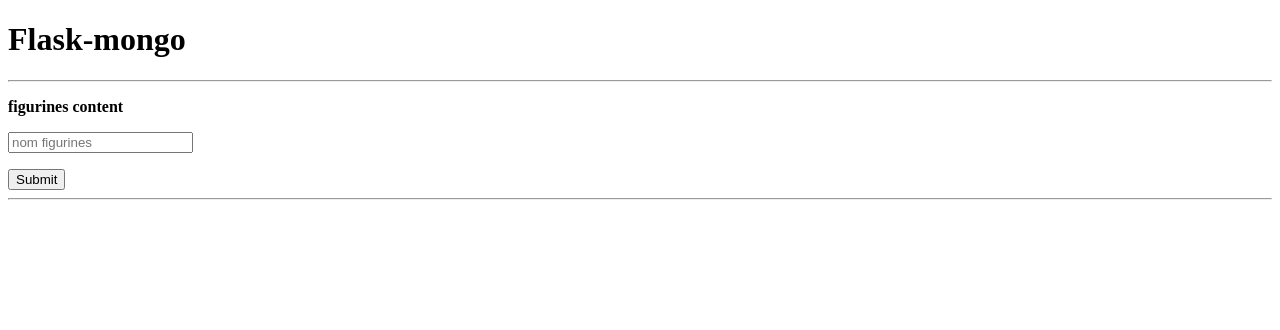
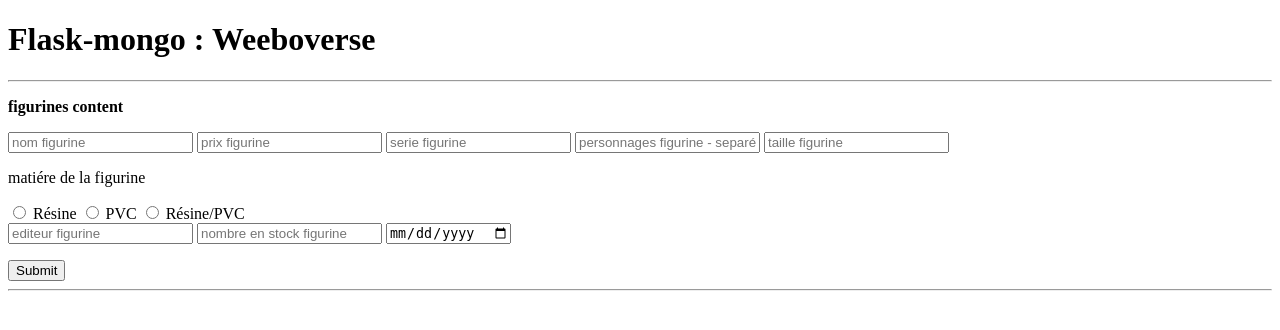
Before and after one commit to Thibault-De-Permentier/flask-mongo, a Flask app: page / in a window 1280 px wide. Shown: the top 330 px of the page. Run offline with Flask 3, Linux system fonts and the light colour scheme; data that the repository does not hold is empty.

Commit message:
ajout du create et du delete

```diff
--- a/app.py
+++ b/app.py
@@ -1,6 +1,7 @@
 from flask import Flask, render_template, request, url_for, redirect
 from pymongo import MongoClient
 from bson.objectid import ObjectId
+from datetime import datetime
 
 app = Flask(__name__)
 
@@ -17,18 +18,36 @@
 
 @app.route("/create", methods=['POST'])
 def create():
-    figurines.insert_one({'content': content, 'degree': degree})
+    nom = request.form['nom']
+    prix = request.form['prix']
+    serie = request.form['serie']
+    personnages = request.form['personnages'].split("/")
+    taille = request.form['taille']
+    matiere = request.form['matiere']
+    editeur = request.form['editeur']
+    nbEnStock = request.form['nbEnStock']
+    dateDeSortie = request.form['dateDeSortie']
+    figurines.insert_one({'nom': nom,
+                          'prix': float(prix),
+                          'reference.serie':serie,
+                          'reference.personnages':personnages,
+                          'taille':int(taille),
+                          'matiere':matiere,
+                          'nbEnStock':int(nbEnStock),
+                          'dateDeSortie': datetime.strptime(dateDeSortie, "%Y-%m-%d")})
     return redirect(url_for('index'))
 
 @app.route("/<id>/read", methods=['GET'])
-def read():
-    return "<p>Hello, World!</p>"
+def read(id):
+    figurine = figurine.find({"_id": ObjectId(id)})
+    return render_template('read.html', figurine=figurine)
+
 
 @app.route("/<id>/update", methods=['POST','PATCH','PUT'])
-def update():
+def update(id):
     return redirect(url_for('index'))
 
 @app.route("/<id>/delete", methods=['POST','DELETE'])
-def delete():
+def delete(id):
     figurines.delete_one({"_id": ObjectId(id)})
     return redirect(url_for('index'))
--- a/bd.txt
+++ b/bd.txt
@@ -106,7 +106,7 @@
     },
     {
         "nom":"Yu-Gi-Oh! - Statue Yami Yugi & Slifer Le Dragon Céleste",
-        "prix":799.00,
+        "prix":799.10,
         "reference":{
             "serie":"Yu-Gi-Oh!",
             "personnages":["Yami Yugi", "Slifer"]
@@ -144,7 +144,7 @@
         "dateDeSortie": new Date("2023-12-14")
     },
     {
-        "nom":"My Hero Academia - Figurine Izuku Midoriya Vs Muscular S-Fire "serie"s",
+        "nom":"My Hero Academia - Figurine Izuku Midoriya Vs Muscular S-Fire series",
         "prix":649.90,
         "reference":{
             "serie":"My Hero Academia",
@@ -153,7 +153,7 @@
         "taille":30,
         "matiere":"PVC",
         "editeur":"Takara Tomy",
-        "version":"S-Fire "serie"s",
+        "version":"S-Fire series",
         "nbEnStock":80,
         "dateDeSortie": new Date("2023-12-14")
     },
--- a/templates/index.html
+++ b/templates/index.html
@@ -1,8 +1,8 @@
 <!DOCTYPE html>
-<html lang="en">
+<html lang="fr">
 <head>
     <meta charset="UTF-8">
-    <title>FlaskApp</title>
+    <title>Flask-mongo : Weeboverse</title>
     <style>
         .todo {
             padding: 20px;
@@ -12,23 +12,49 @@
     </style>
 </head>
 <body>
-    <h1>Flask-mongo</h1>
+    <h1>Flask-mongo : Weeboverse</h1>
     <hr>
     <div class="content">
-    <form method="post">
+    <form action="/create" method="post">
         <p>
             <b><label for="content">figurines content</label></b>
         </p>
         <p>
-            <input type="text" name="nom"
-                placeholder="nom figurines"></input>
+            <input type="text" name="nom" placeholder="nom figurine"/>
+            <input type="text" name="prix" placeholder="prix figurine"/>
+            <input type="text" name="serie" placeholder="serie figurine"/>
+            <input type="text" name="personnages" placeholder="personnages figurine - separé par des /"/>
+            <input type="text" name="taille" placeholder="taille figurine"/>
+            <div>
+                <p><label for="matiere">matiére de la figurine</label></p>
+                <input type="radio" name="matiere" id="matiere-0" required value="Résine"/>
+                <label for="matiere-0">Résine</label>
+                <input type="radio" name="matiere" id="matiere-1" required value="PVC"/>
+                <label for="matiere-1">PVC</label>
+                <input type="radio" name="matiere" id="matiere-2" required value="Résine/PVC"/>
+                <label for="matiere-2">Résine/PVC</label>
+            </div>
+            <input type="text" name="editeur" placeholder="editeur figurine"/>
+            <input type="text" name="nbEnStock" placeholder="nombre en stock figurine"/>
+            <input type="date" name="dateDeSortie" placeholder="date de sortie figurine"/>
         </p>
         <button type="submit">Submit</button>
     </form>
     <hr>
     <ul>
     {% for figurine in figurines %}
-        <li>{{ figurine['nom'] }} : {{figurine['prix']}}</li>
+        <li>
+            <div>
+                {{ figurine['nom'] }} : {{figurine['prix']}}
+            </div>
+            <div>
+                <form method="POST" action="{{ url_for('delete', id=figurine['_id']) }}" >
+                    <input type="submit" value="Delete figurine"
+                           onclick="return confirm('Are you sure you want to delete this entry?')">
+                </form>
+
+            </div>
+        </li>
     {% endfor %}
     </ul>
     </div>
```
